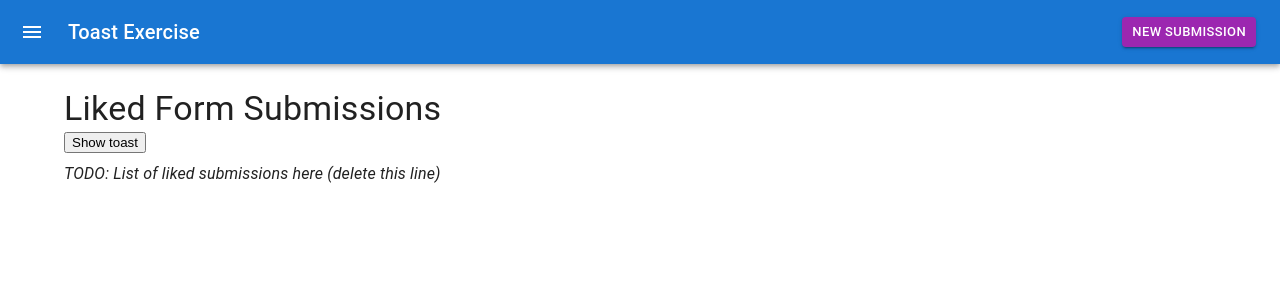
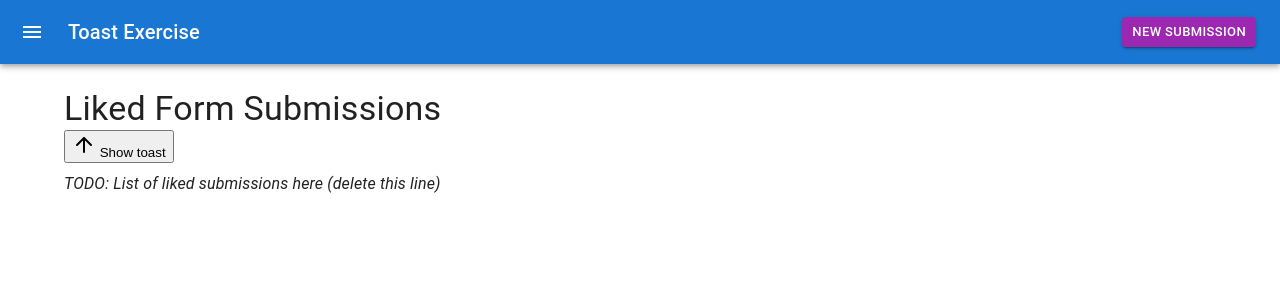
Before and after one commit to Sstobo/redbricks-test, a React (Create React App) app: page / in a window 1280 px wide. Shown: the top 300 px of the page. Built offline with nearby package versions, Linux system fonts and the light colour scheme; what chance would draw is missing.

Commit message:
Updated global css for Shadcn components. Installed Button dependancy

```diff
--- a/package.json
+++ b/package.json
@@ -14,6 +14,7 @@
     "@emotion/styled": "^11.3.0",
     "@mui/icons-material": "^5.0.5",
     "@mui/material": "^5.0.6",
+    "@radix-ui/react-slot": "^1.1.0",
     "@radix-ui/react-toast": "^1.2.1",
     "@testing-library/dom": "^8.11.0",
     "@testing-library/jest-dom": "^5.15.0",
--- a/src/App.css
+++ b/src/App.css
@@ -1,3 +1,78 @@
 @tailwind base;
 @tailwind components;
 @tailwind utilities;
+
+
+
+@layer base {
+    :root {
+      --background: 0 0% 100%;
+      --foreground: 224 71.4% 4.1%;
+
+      --card: 0 0% 100%;
+      --card-foreground: 224 71.4% 4.1%;
+
+      --popover: 0 0% 100%;
+      --popover-foreground: 224 71.4% 4.1%;
+
+      --primary: 220.9 39.3% 11%;
+      --primary-foreground: 210 20% 98%;
+
+      --secondary: 220 14.3% 95.9%;
+      --secondary-foreground: 220.9 39.3% 11%;
+
+      --muted: 220 14.3% 95.9%;
+      --muted-foreground: 220 8.9% 46.1%;
+
+      --accent: 220 14.3% 95.9%;
+      --accent-foreground: 220.9 39.3% 11%;
+
+      --destructive: 0 84.2% 60.2%;
+      --destructive-foreground: 210 20% 98%;
+
+      --border: 220 13% 91%;
+      --input: 220 13% 91%;
+      --ring: 224 71.4% 4.1%;
+
+      --radius: 0.5rem;
+    }
+
+    .dark {
+      --background: 224 71.4% 4.1%;
+      --foreground: 210 20% 98%;
+
+      --card: 224 71.4% 4.1%;
+      --card-foreground: 210 20% 98%;
+
+      --popover: 224 71.4% 4.1%;
+      --popover-foreground: 210 20% 98%;
+
+      --primary: 210 20% 98%;
+      --primary-foreground: 220.9 39.3% 11%;
+
+      --secondary: 215 27.9% 16.9%;
+      --secondary-foreground: 210 20% 98%;
+
+      --muted: 215 27.9% 16.9%;
+      --muted-foreground: 217.9 10.6% 64.9%;
+
+      --accent: 215 27.9% 16.9%;
+      --accent-foreground: 210 20% 98%;
+
+      --destructive: 0 62.8% 30.6%;
+      --destructive-foreground: 210 20% 98%;
+
+      --border: 215 27.9% 16.9%;
+      --input: 215 27.9% 16.9%;
+      --ring: 216 12.2% 83.9%;
+    }
+  }
+
+  @layer base {
+    * {
+      @apply border-border;
+    }
+    body {
+      @apply bg-background text-foreground;
+    }
+  }
--- a/src/Content.jsx
+++ b/src/Content.jsx
@@ -2,7 +2,8 @@
 import Box from '@mui/material/Box';
 import Typography from '@mui/material/Typography';
 import { useToast } from "@/components/ui/use-toast"
-
+import { Button } from "@/components/ui/button"
+import { ArrowUp } from "lucide-react"
 
 export default function Content() {
   const { toast } = useToast();
@@ -17,7 +18,7 @@
   return (
     <Box sx={{marginTop: 3}}>
       <Typography variant="h4">Liked Form Submissions</Typography>
-      <button onClick={handleClick}>Show toast</button>
+      <Button variant="outline" onClick={handleClick}><ArrowUp /> Show toast</Button>
       <Typography variant="body1" sx={{fontStyle: 'italic', marginTop: 1}}>
         TODO: List of liked submissions here (delete this line)
       </Typography>
--- /dev/null
+++ b/src/components/ui/button.jsx
@@ -0,0 +1,47 @@
+import * as React from "react"
+import { Slot } from "@radix-ui/react-slot"
+import { cva } from "class-variance-authority";
+
+import { cn } from "@/lib/utils"
+
+const buttonVariants = cva(
+  "inline-flex items-center justify-center whitespace-nowrap rounded-md text-sm font-medium ring-offset-background transition-colors focus-visible:outline-none focus-visible:ring-2 focus-visible:ring-ring focus-visible:ring-offset-2 disabled:pointer-events-none disabled:opacity-50",
+  {
+    variants: {
+      variant: {
+        default: "bg-primary text-primary-foreground hover:bg-primary/90",
+        destructive:
+          "bg-destructive text-destructive-foreground hover:bg-destructive/90",
+        outline:
+          "border border-input bg-background hover:bg-accent hover:text-accent-foreground",
+        secondary:
+          "bg-secondary text-secondary-foreground hover:bg-secondary/80",
+        ghost: "hover:bg-accent hover:text-accent-foreground",
+        link: "text-primary underline-offset-4 hover:underline",
+      },
+      size: {
+        default: "h-10 px-4 py-2",
+        sm: "h-9 rounded-md px-3",
+        lg: "h-11 rounded-md px-8",
+        icon: "h-10 w-10",
+      },
+    },
+    defaultVariants: {
+      variant: "default",
+      size: "default",
+    },
+  }
+)
+
+const Button = React.forwardRef(({ className, variant, size, asChild = false, ...props }, ref) => {
+  const Comp = asChild ? Slot : "button"
+  return (
+    (<Comp
+      className={cn(buttonVariants({ variant, size, className }))}
+      ref={ref}
+      {...props} />)
+  );
+})
+Button.displayName = "Button"
+
+export { Button, buttonVariants }
```
Also changed, not shown: 1 other file (tests, documents, lock files or other folders).
